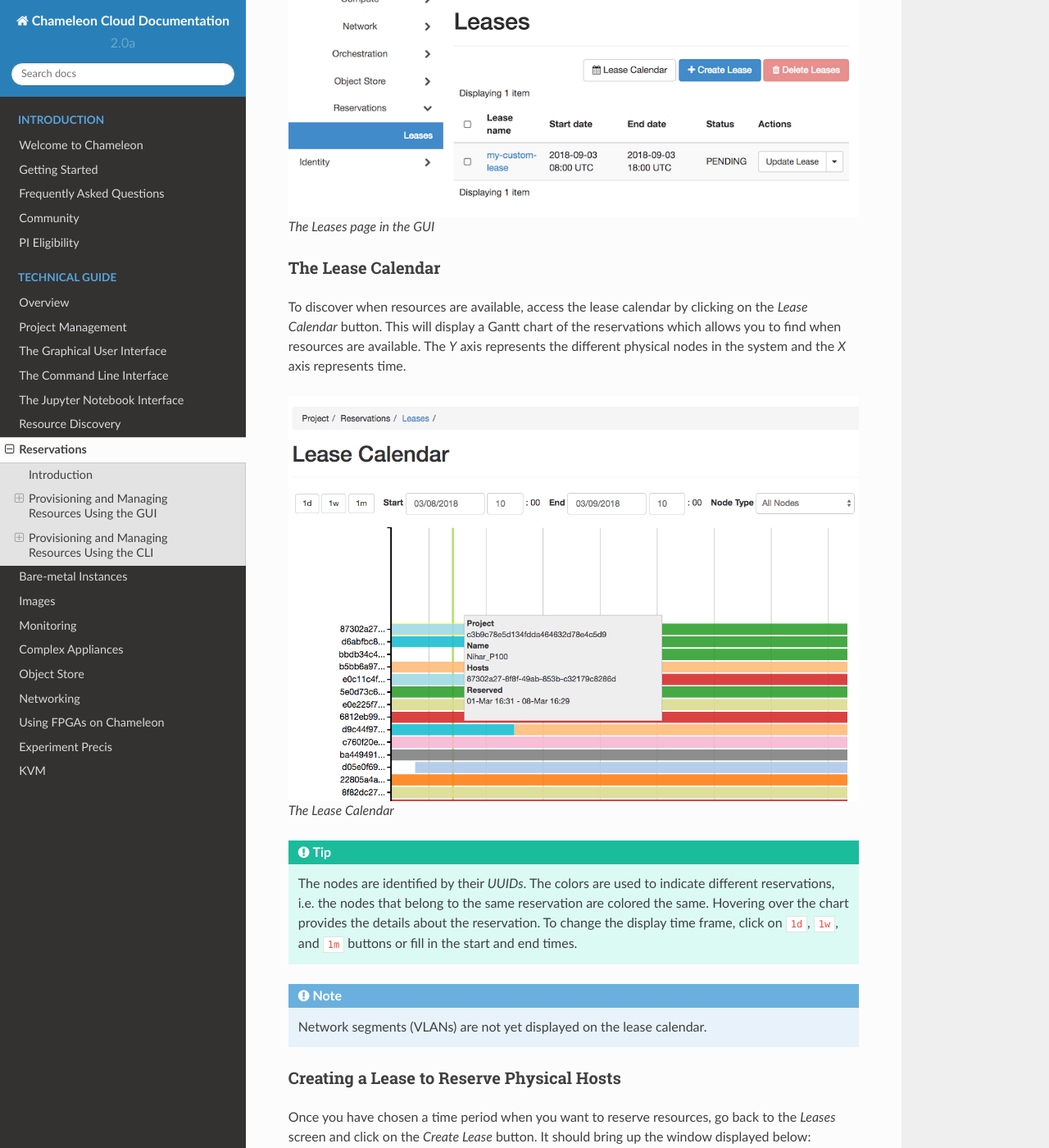
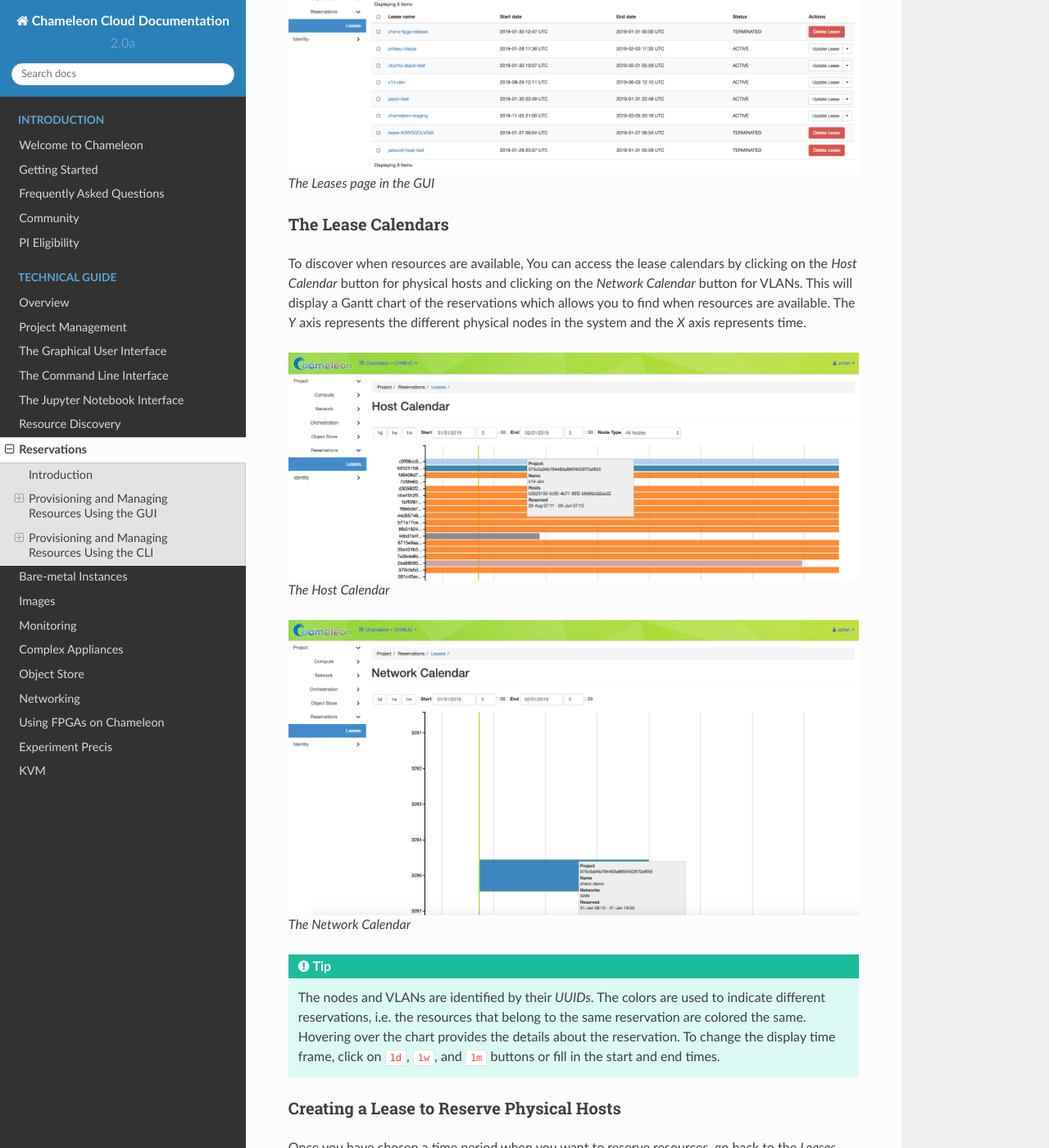
Before and after one commit to ChameleonCloud/docs, a Sphinx documentation site: the page built from source/technical/reservations.rst, in a window 1280 px wide and 1400 px high, scrolled down 760 px. Shown: the whole window at 82% size. Built offline with Sphinx 7.4.7 and the Read the Docs theme 2.0.0, drawn with Linux system fonts in a browser that asks for light colours.

Commit message:
update lease calendars

```diff
--- a/source/technical/reservations.rst
+++ b/source/technical/reservations.rst
@@ -27,21 +27,26 @@ In the navigation sidebar, go to the *Reservations* section and click *Leases*.
 
    The Leases page in the GUI
 
-The Lease Calendar
-__________________
+The Lease Calendars
+____________________
 
-To discover when resources are available, access the lease calendar by clicking on the *Lease Calendar* button. This will display a Gantt chart of the reservations which allows you to find when resources are available. The *Y* axis represents the different physical nodes in the system and the *X* axis represents time.
+To discover when resources are available, You can access the lease calendars by clicking on the *Host Calendar* button for physical hosts and clicking on the *Network Calendar* button for VLANs.
+This will display a Gantt chart of the reservations which allows you to find when resources are available.
+The *Y* axis represents the different physical nodes in the system and the *X* axis represents time.
 
-.. figure:: reservations/leasecalendar.png
-   :alt: The Lease Calendar
+.. figure:: reservations/hostcalendar.png
+   :alt: The Host Calendar
 
-   The Lease Calendar
+   The Host Calendar
+
+.. figure:: reservations/networkcalendar.png
+   :alt: The Network Calendar
+
+   The Network Calendar
 
 .. tip::
-   The nodes are identified by their *UUIDs*. The colors are used to indicate different reservations, i.e. the nodes that belong to the same reservation are colored the same. Hovering over the chart provides the details about the reservation. To change the display time frame, click on ``1d``, ``1w``, and ``1m`` buttons or fill in the start and end times.
+   The nodes and VLANs are identified by their *UUIDs*. The colors are used to indicate different reservations, i.e. the resources that belong to the same reservation are colored the same. Hovering over the chart provides the details about the reservation. To change the display time frame, click on ``1d``, ``1w``, and ``1m`` buttons or fill in the start and end times.
 
-.. note::
-   Network segments (VLANs) are not yet displayed on the lease calendar.
 
 .. _reservations-create-lease-gui:
 
```
Also changed, not shown: source/technical/reservations/hostcalendar.png (added), source/technical/reservations/leasecalendar.png (deleted), source/technical/reservations/leasespage.png, source/technical/reservations/networkcalendar.png (added).
